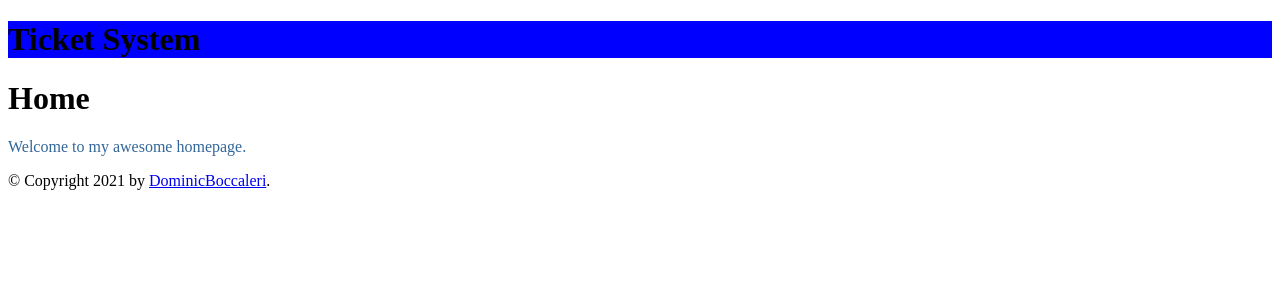
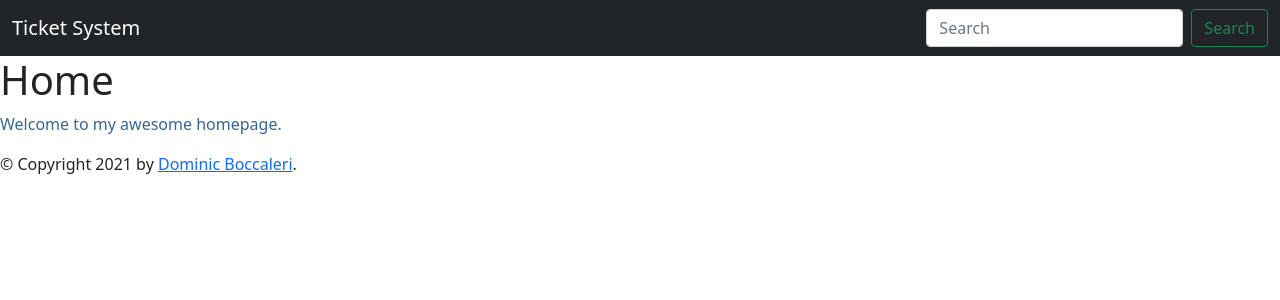
Before and after one commit to dombocc/ticket_system, a Flask app: page / in a window 1280 px wide. Shown: the top 300 px of the page. Run offline with Flask 2, Linux system fonts and the light colour scheme.

Commit message:
add navbar in header

```diff
--- a/templates/base.html
+++ b/templates/base.html
@@ -2,18 +2,30 @@
 <html lang="en">
 <head>
     {% block head %}
+    <link href="https://cdn.jsdelivr.net/npm/bootstrap@5.0.0-beta3/dist/css/bootstrap.min.css" rel="stylesheet" integrity="sha384-eOJMYsd53ii+scO/bJGFsiCZc+5NDVN2yr8+0RDqr0Ql0h+rP48ckxlpbzKgwra6" crossorigin="anonymous">
+    <script src="https://cdn.jsdelivr.net/npm/bootstrap@5.0.0-beta3/dist/js/bootstrap.bundle.min.js" integrity="sha384-JEW9xMcG8R+pH31jmWH6WWP0WintQrMb4s7ZOdauHnUtxwoG2vI5DkLtS3qm9Ekf" crossorigin="anonymous"></script>
     <link rel="stylesheet" href="static/style.css" />
     <title>{% block title %}{% endblock %} - My Webpage</title>
     {% endblock %}
 </head>
 <body>
     <header>
-        <h1>Ticket System</h1>
+        {% block header %}
+        <nav class="navbar navbar-dark bg-dark">
+            <div class="container-fluid">
+              <a class="navbar-brand">Ticket System</a>
+              <form class="d-flex">
+                <input class="form-control me-2" type="search" placeholder="Search" aria-label="Search">
+                <button class="btn btn-outline-success" type="submit">Search</button>
+              </form>
+            </div>
+          </nav>
+        {% endblock %}
     </header>
     <div id="content">{% block content %}{% endblock %}</div>
     <div id="footer">
         {% block footer %}
-        &copy; Copyright 2021 by <a href="http://domain.invalid/">DominicBoccaleri</a>.
+        &copy; Copyright 2021 by <a href="http://domain.invalid/">Dominic Boccaleri</a>.
         {% endblock %}
     </div>
 </body>
```
